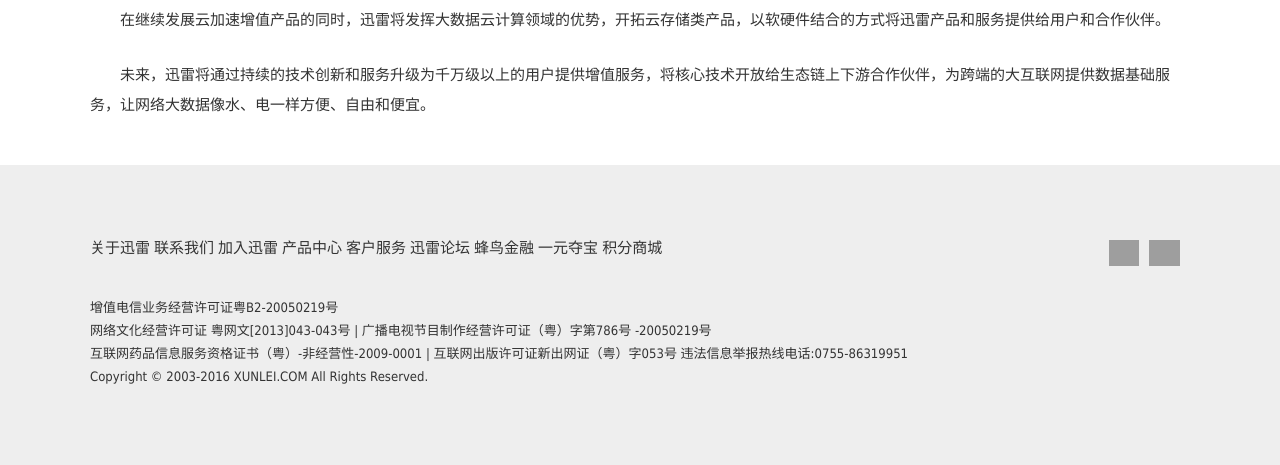
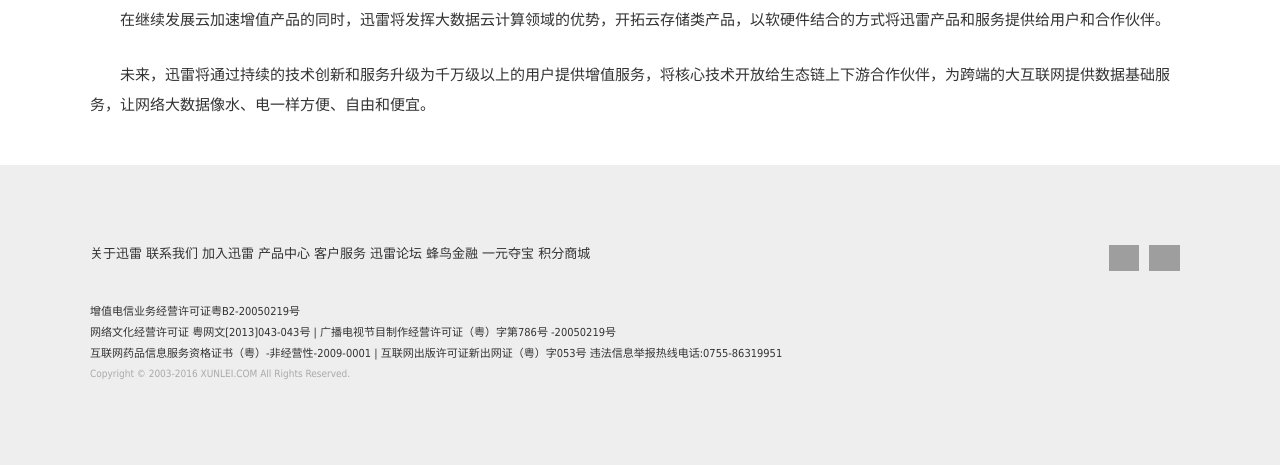
Before and after one commit to blacklike/something, a PHP site: page / in a window 1280 px wide. Shown: the part 683-1148 px from the top of the page. Run offline with PHP 8.4, Linux system fonts and the light colour scheme; grey boxes are pictures that could not be loaded.

Commit message:
修改迅雷p_copy
修改迅雷p_copy

```diff
--- a/xunlei/index.html
+++ b/xunlei/index.html
@@ -106,7 +106,7 @@
                 <a target="_blank" href="http://www.xunlei.com/images/cbxkz.jpg">互联网出版许可证新出网证（粤）字053号</a>
         违法信息举报热线电话:0755-86319951
             </p>
-            <p>
+            <p id="p_copy">
                 Copyright © 2003-2016 XUNLEI.COM All Rights Reserved.
             </p>
         </div>
--- a/xunlei/styles/style.css
+++ b/xunlei/styles/style.css
@@ -93,19 +93,19 @@
 }
 .footer .foot .bottomLink{
 	float:left;
-	margin-top:75px;
+	margin-top:80px;
 }
 .footer .foot .bottomLink a{
 	text-decoration:none;
 	font-family: "Microsoft YaHei","微软雅黑",tahoma,arial,simsun,"宋体";
-	font-size: 15px;
+	font-size: 13px;
 	color: #333;
 }
 .footer .foot .contactUs{
 	float:right;
 	width:200px;
 	height:20px;
-	margin-top:75px
+	margin-top:80px
 }
 .footer .foot .contactUs ul li{
 	float:right;
@@ -154,7 +154,11 @@
 .footer .foot .copyright a,.footer .foot .copyright p{
 	text-decoration:none;
 	font-family: "Microsoft YaHei","微软雅黑",tahoma,arial,simsun,"宋体";
-	font-size: 13px;
+	font-size: 11px;
 	color: #333;
 	padding-top:10px;
 }
+.footer .foot .copyright #p_copy{
+    color: #aaa;
+    font-size: 10px;
+}
```
